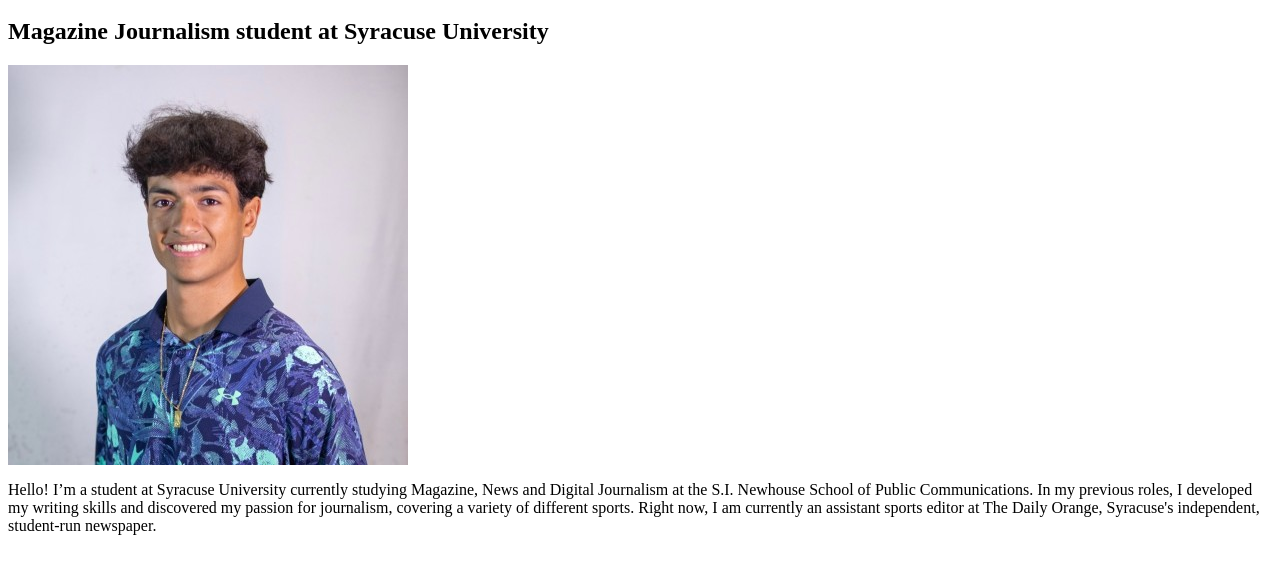
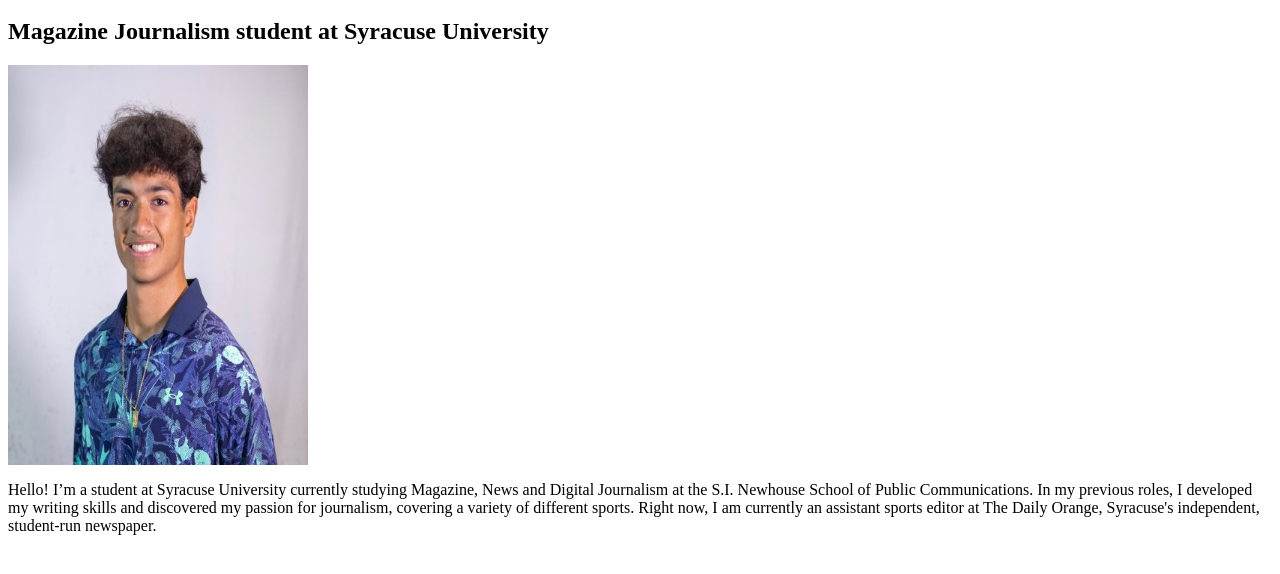
Before and after one commit to mjpalmar/mjpalmar.github.io, a plain HTML site: page index.html in a window 1280 px wide. Shown: the part 48-622 px from the top of the page. Drawn offline with Linux system fonts and the light colour scheme.

Commit message:
updated image size, alt text.html

```diff
--- a/index.html
+++ b/index.html
@@ -13,7 +13,7 @@
     <h1>Mauricio Palmar</h1>
     <h2>Magazine Journalism student at Syracuse University</h2>
 
-    <img src="mpalmarheadshot.jpg"/>
+    <img src="mpalmarheadshot.jpg" alt="Mauricio Palmar headshot" style="width:300px;height:400px"/>
 
     <br/>
 
```
